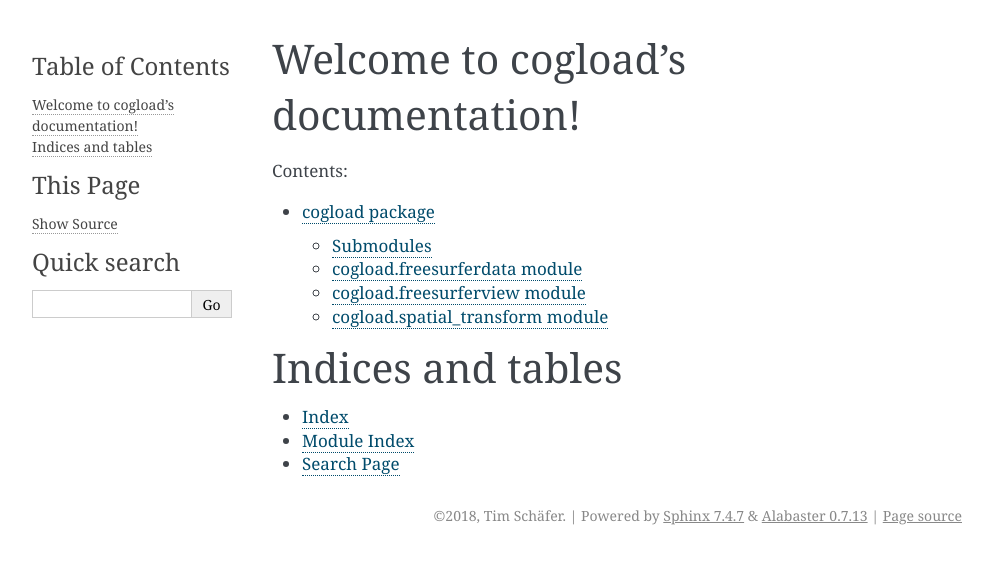
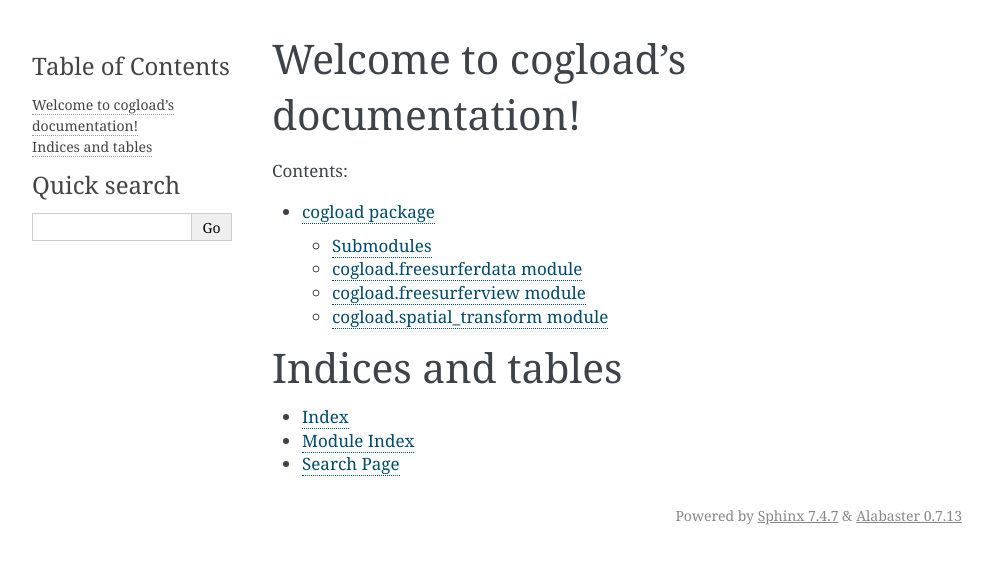
Before and after one commit to dfsp-spirit/brainload, a Sphinx documentation site: the page built from doc/index.rst, in a window 1280 px wide. Shown: the top 564 px of the page, without its empty margins (148-1141 px from the left). Built offline with Sphinx 7.4.7, drawn with Linux system fonts in a browser that asks for light colours.

Commit message:
tweak sphynx config: disable unused modules, enable napoleon to support docstrings in numpy format

```diff
--- a/doc/conf.py
+++ b/doc/conf.py
@@ -44,8 +44,9 @@
 # ones.
 extensions = [
     'sphinx.ext.autodoc',
-    'sphinx.ext.viewcode',
-    'sphinx.ext.todo',
+#    'sphinx.ext.viewcode',
+#    'sphinx.ext.todo',
+    'sphinx.ext.napoleon',
 ]
 
 # Add any paths that contain templates here, relative to this directory.
@@ -103,6 +104,13 @@
 # 'searchbox.html']``.
 #
 # html_sidebars = {}
+
+
+# Disable some distractions
+html_show_sourcelink = False
+html_show_sphinx = False
+html_show_copyright = False
+
 
 
 # -- Options for HTMLHelp output ---------------------------------------------
```
